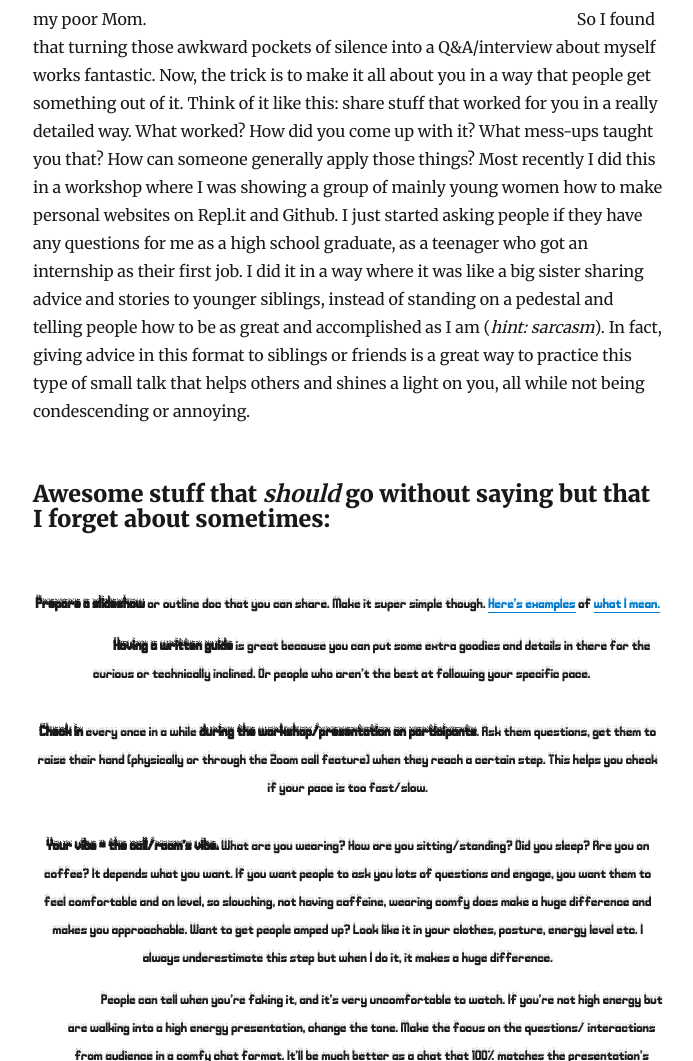
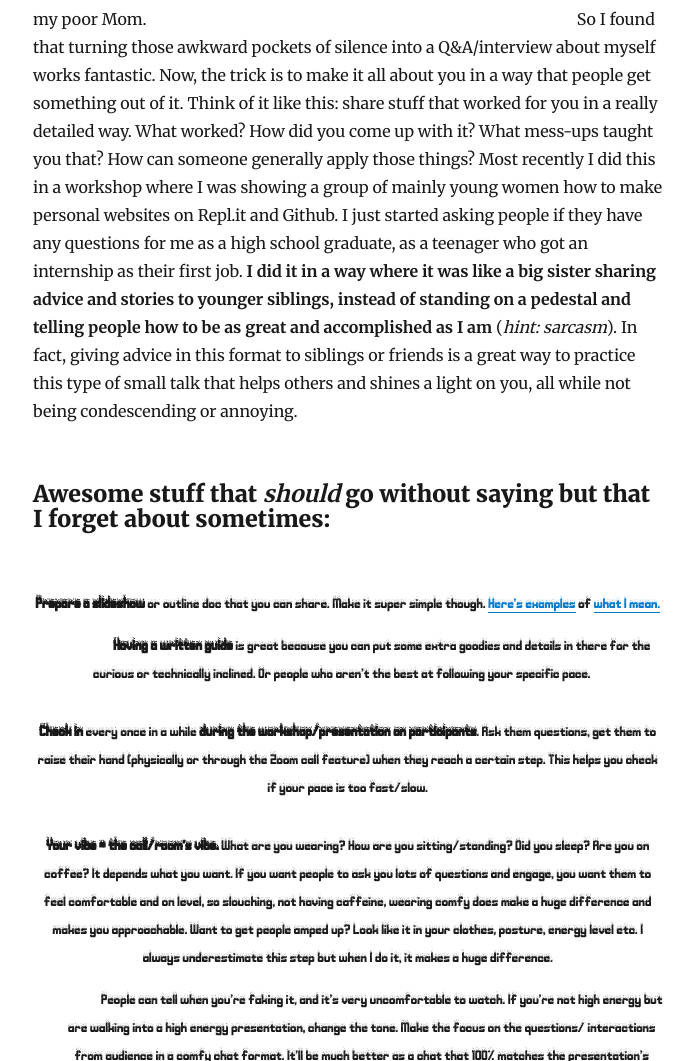
Before and after one commit to dinaelhanan/personalSite, a Gatsby site: page /workshop-tips/ in a window 1280 px wide. Shown: the part 881-1942 px from the top of the page, without its empty margins (292-985 px from the left). Built offline with nearby package versions, Linux system fonts and the light colour scheme; Gatsby itself is replaced by a stand-in of ours; some packages are replaced by stand-ins of ours.

Commit message:
Update index.md

```diff
--- a/content/blog/workshop-tips/index.md
+++ b/content/blog/workshop-tips/index.md
@@ -5,7 +5,7 @@
 
 &nbsp;&nbsp;&nbsp;&nbsp;&nbsp;&nbsp;When things get awkward or silent in any conversation, I’m horrible at small talk. But I’m great at sharing stuff I learn! This is because I really like doing the things the hard way by starting from scratch instead of based on advice - just ask my poor Mom.
 ![You as the star of the conversation when things get awkward.](youRaStar.tif)
-&nbsp;&nbsp;&nbsp;&nbsp;&nbsp;&nbsp;So I found that turning those awkward pockets of silence into a Q&A/interview about myself works fantastic. Now, the trick is to make it all about you in a way that people get something out of it. Think of it like this: share stuff that worked for you in a really detailed way. What worked? How did you come up with it? What mess-ups taught you that? How can someone generally apply those things? Most recently I did this in a workshop where I was showing a group of mainly young women how to make personal websites on Repl.it and Github. I just started asking people if they have any questions for me as a high school graduate, as a teenager who got an internship as their first job. I did it in a way where it was like a big sister sharing advice and stories to younger siblings, instead of standing on a pedestal and telling people how to be as great and accomplished as I am (*hint: sarcasm*). In fact, giving advice in this format to siblings or friends is a great way to practice this type of small talk that helps others and shines a light on you, all while not being condescending or annoying.
+&nbsp;&nbsp;&nbsp;&nbsp;&nbsp;&nbsp;So I found that turning those awkward pockets of silence into a Q&A/interview about myself works fantastic. Now, the trick is to make it all about you in a way that people get something out of it. Think of it like this: share stuff that worked for you in a really detailed way. What worked? How did you come up with it? What mess-ups taught you that? How can someone generally apply those things? Most recently I did this in a workshop where I was showing a group of mainly young women how to make personal websites on Repl.it and Github. I just started asking people if they have any questions for me as a high school graduate, as a teenager who got an internship as their first job. **I did it in a way where it was like a big sister sharing advice and stories to younger siblings, instead of standing on a pedestal and telling people how to be as great and accomplished as I am** (*hint: sarcasm*). In fact, giving advice in this format to siblings or friends is a great way to practice this type of small talk that helps others and shines a light on you, all while not being condescending or annoying.
 
 
 ### Awesome stuff that ***should*** go without saying but that I forget about sometimes:
```
